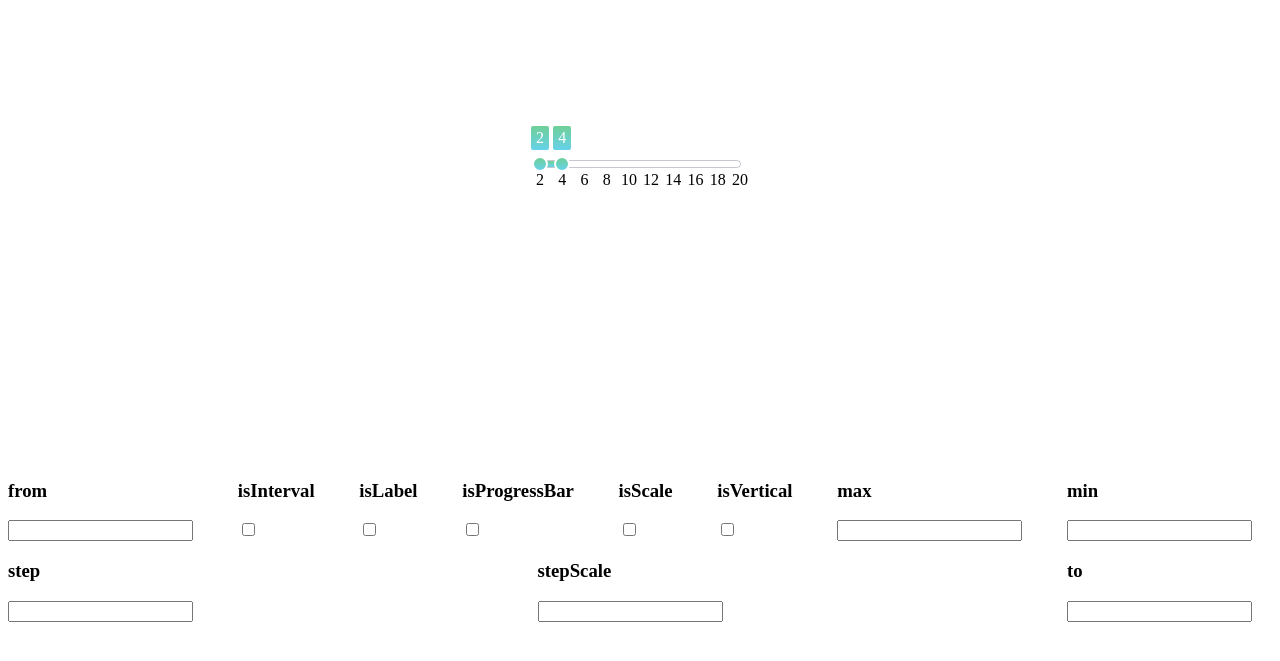
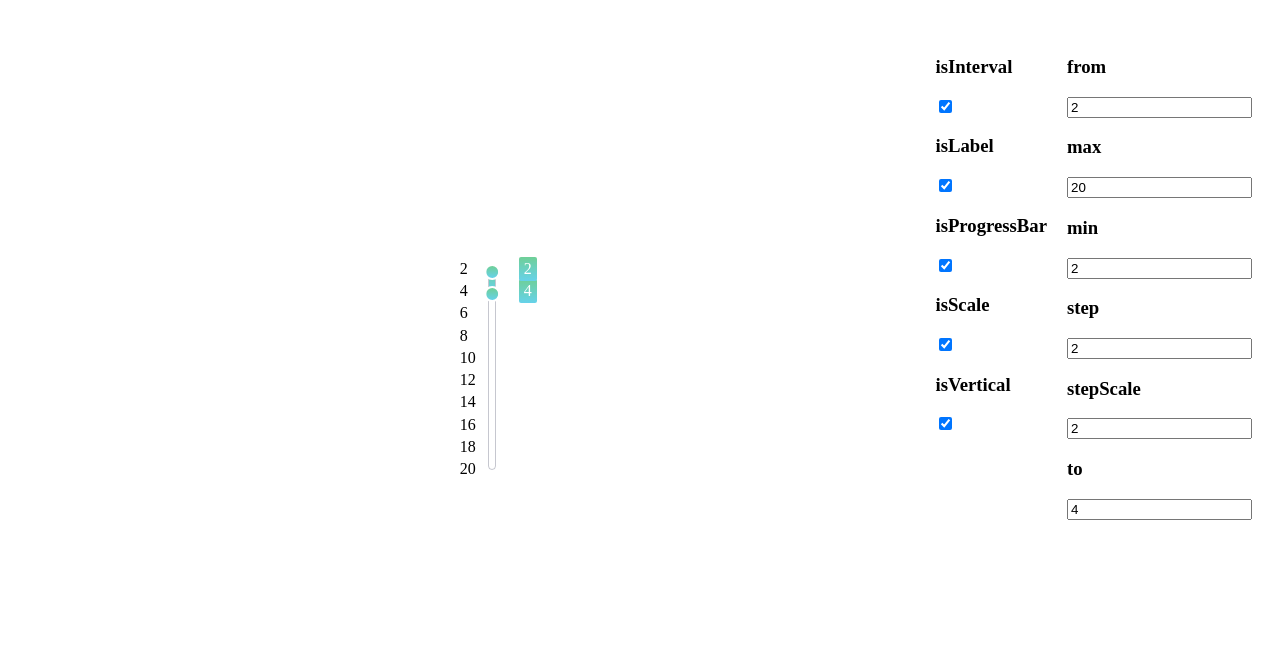
Before and after one commit to webbomj/slider-mvp, a website built with Parcel: page src/index.html in a window 1280 px wide. Shown: the part 139-800 px from the top of the page. Built offline with nearby package versions, Linux system fonts and the light colour scheme.

Commit message:
added start value for inputs

```diff
--- a/src/app.css
+++ b/src/app.css
@@ -1,17 +1,17 @@
 #app {
   display: flex;
-  justify-content: center;
-  transform: translateY(-50%);
-  width: 200px;
-  height: 200px;
-  margin: 50vh auto 0;
+  flex-direction: column;
 }
 
-.app1 {
+.app__slider-wrapper {
+  display: flex;
+}
+
+.app__slider {
+  position: relative;
   display: flex;
   justify-content: center;
-  transform: translateY(-50%);
-  width: 200px;
+  width: 70vw;
   height: 200px;
-  margin: 50vh auto 0;
+  margin: 50vh auto;
 }
--- a/src/demo-page/controller.ts
+++ b/src/demo-page/controller.ts
@@ -15,16 +15,24 @@ class Controller {
     this.createControlPanel();
   }
 
-  createControlItem = (type: string, name: string) => {
+  createControlItem = (type: string, name: string, value: number | boolean) => {
     const elementWrapper = document.createElement("div");
     elementWrapper.classList.add("control__item");
+
     const minPanel = document.createElement("input");
     minPanel.classList.add("control__input");
     minPanel.type = type;
     minPanel.name = name;
+    if (typeof value === "number") {
+      minPanel.value = `${value}`;
+    } else {
+      minPanel.checked = value;
+    }
+
     const minPanelLabel = document.createElement("h3");
     minPanelLabel.classList.add("control__header");
     minPanelLabel.textContent = name;
+
     elementWrapper.append(minPanelLabel);
     elementWrapper.append(minPanel);
 
@@ -34,20 +42,33 @@ class Controller {
   createControlPanel = () => {
     const controlWrapper = document.createElement("div");
     controlWrapper.classList.add("control");
+    const controlLeft = document.createElement("div");
+    controlLeft.classList.add("control__leftBlock");
+    const controlRight = document.createElement("div");
+    controlRight.classList.add("control__rightBlock");
     const numberValues = ["min", "max", "from", "to", "step", "stepScale"];
     for (const key in this.state) {
       let element;
+
       if (numberValues.includes(key)) {
-        element = this.createControlItem(ICreateControlPanelProps.number, key);
+        element = this.createControlItem(
+          ICreateControlPanelProps.number,
+          key,
+          this.state[key]
+        );
+        controlRight.append(element);
       } else {
         element = this.createControlItem(
           ICreateControlPanelProps.checkbox,
-          key
+          key,
+          this.state[key]
         );
+        controlLeft.append(element);
       }
-      controlWrapper.append(element);
     }
-    this.container?.parentElement?.appendChild(controlWrapper);
+    controlWrapper.append(controlLeft);
+    controlWrapper.append(controlRight);
+    this.container.appendChild(controlWrapper);
     this.control = controlWrapper;
   };
 }
--- a/src/demo-page/demo.scss
+++ b/src/demo-page/demo.scss
@@ -2,7 +2,17 @@
   display: flex;
   justify-content: space-between;
   flex-wrap: wrap;
+  margin: 50% auto;
   &__item {
     margin-right: 20px;
   }
+  // &__leftBlock {
+  //   display: flex;
+  //   width: 35%;
+  // }
+  // &__rightBlock {
+  //   display: flex;
+  //   flex-wrap: wrap;
+  //   width: 60%;
+  // }
 }
--- a/src/index.html
+++ b/src/index.html
@@ -3,12 +3,20 @@
   <head>
     <script defer src="https://code.jquery.com/jquery-3.6.0.min.js"></script>
     <link rel="stylesheet" href="app.css" />
+    <script src="./index.ts" type="module" defer></script>
   </head>
   <body>
-    <div id="app1"></div>
-    <div id="app2"></div>
-    <div id="app3"></div>
-    <div id="app4"></div>
-    <script src="./index.ts" type="module"></script>
+    <div id="app">
+      <div class="app__slider-wrapper">
+        <div class="app__slider"></div>
+        <div class="app__control"></div>
+      </div>
+      <!-- <div id="app2"></div>
+      <div id="app2__control"></div>
+      <div id="app3"></div>
+      <div id="app3__control"></div>
+      <div id="app4"></div>
+      <div id="app4__control"></div> -->
+    </div>
   </body>
 </html>
--- a/src/index.ts
+++ b/src/index.ts
@@ -10,7 +10,7 @@ const defaultOptions1: IModelOptions = {
   to: 4,
   step: 2,
   stepScale: 2,
-  isVertical: false,
+  isVertical: true,
   isInterval: true,
   isLabel: true,
   isScale: true,
@@ -33,8 +33,8 @@ container1?.classList.add("app1");
   };
 })(jQuery);
 
-const first = $("#app1").slider(defaultOptions1);
-const firstContainer = $("#app1")[0];
+const first = $(".app__slider").slider(defaultOptions1);
+const firstContainer = $(".app__control")[0];
 if (first) {
   new Controller({
     container: firstContainer,
--- a/src/layers/interfaces/interfaces.ts
+++ b/src/layers/interfaces/interfaces.ts
@@ -12,6 +12,7 @@ interface IModelOptions {
   isLabel: boolean;
   isScale: boolean;
   isProgressBar: boolean;
+  [key: string]: number | boolean;
 }
 
 enum ModelAction {
```
